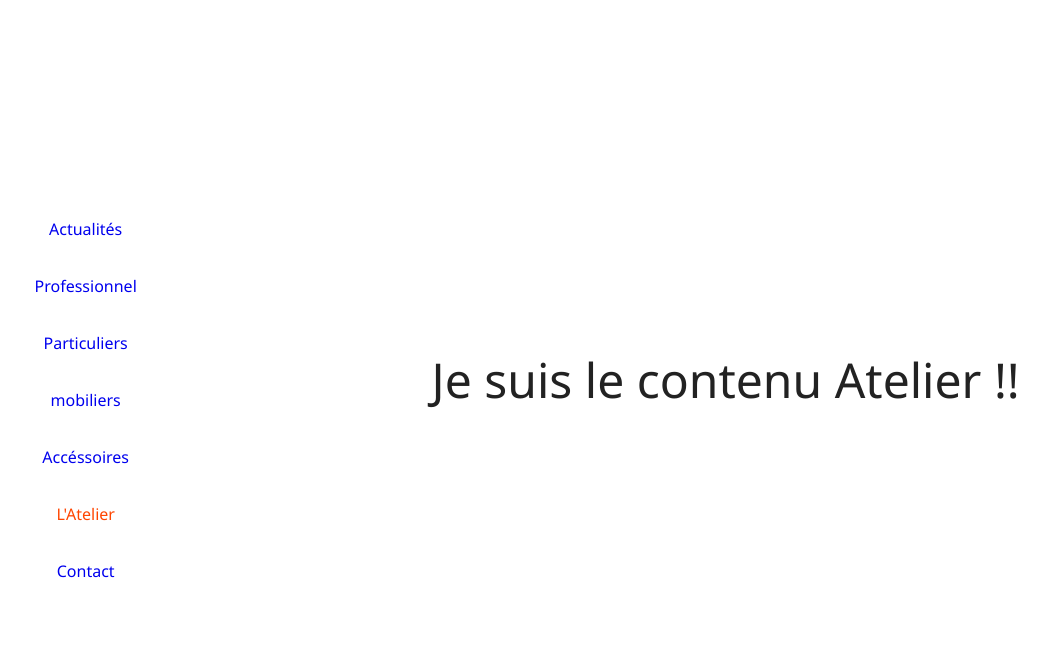
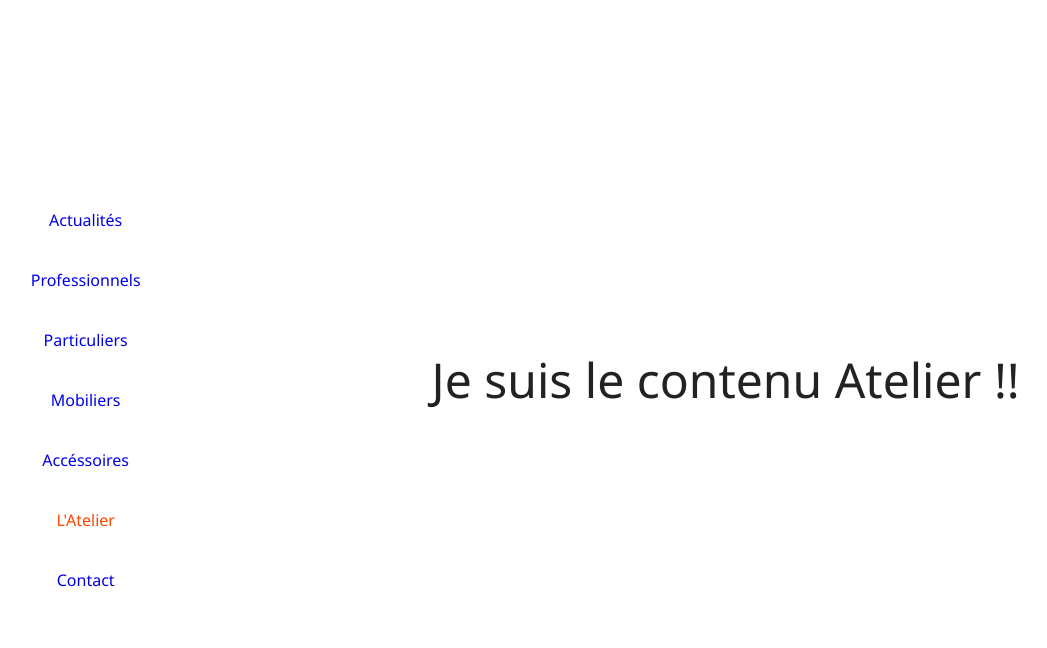
Before and after one commit to AnthonyMoreau/AtelierFerriere, a PHP site: page /index.php?page=atelier in a window 1280 px wide. Shown: the top 648 px of the page, without its empty margins (21-1068 px from the left). Run offline with PHP 8.4, Linux system fonts and the light colour scheme.

Commit message:
Formation

```diff
--- a/app/functions/functions.php
+++ b/app/functions/functions.php
@@ -61,6 +61,12 @@
     $link = "index.php?$get=";
     return $link;
 }
+/**
+ * gere le "active" des pages
+ * @param: string
+ * @param: string
+ * @return: string
+ */
 function active($page, $page_active){
     if($page === $page_active){
         $x = "active";
--- a/template-parts/header.php
+++ b/template-parts/header.php
@@ -13,9 +13,9 @@
         <nav id="nav" role="nav">
             <div class="nav">
                 <a href="index.php">Actualités</a>
-                <a href="<?= get_link("page")?>professionnels" class="<?= active($page, "professionnels") ?>">Professionnel</a>
+                <a href="<?= get_link("page")?>professionnels" class="<?= active($page, "professionnels") ?>">Professionnels</a>
                 <a href="<?= get_link("page")?>particuliers" class="<?= active($page, "particuliers") ?>">Particuliers</a>
-                <a href="<?= get_link("page")?>mobiliers" class="<?= active($page, "mobiliers") ?>">mobiliers</a>
+                <a href="<?= get_link("page")?>mobiliers" class="<?= active($page, "mobiliers") ?>">Mobiliers</a>
                 <a href="<?= get_link("page")?>accessoires" class="<?= active($page, "accessoires") ?>">Accéssoires</a>
                 <a href="<?= get_link("page")?>atelier" class="<?= active($page, "atelier") ?>">L'Atelier</a>
                 <a href="<?= get_link("page")?>contact" class="<?= active($page, "contact") ?>">Contact</a>
```
